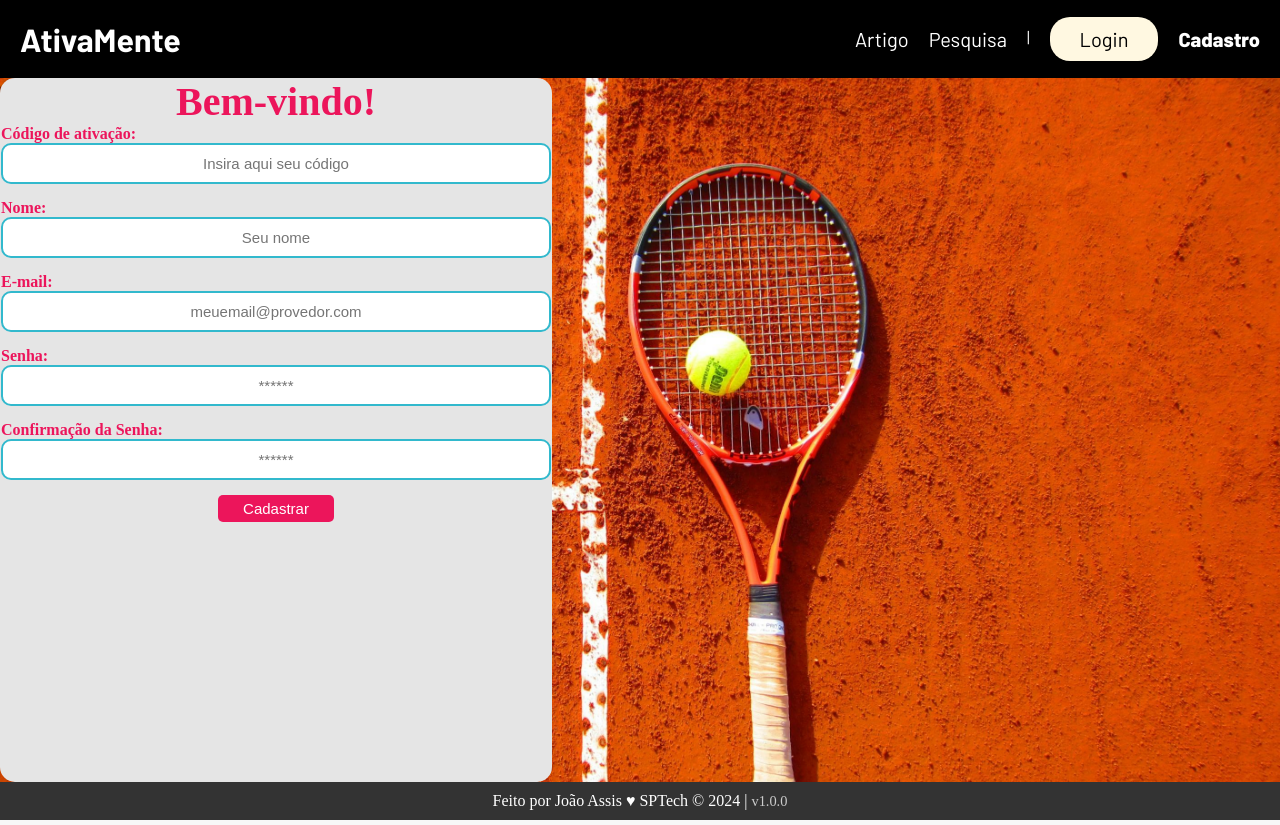
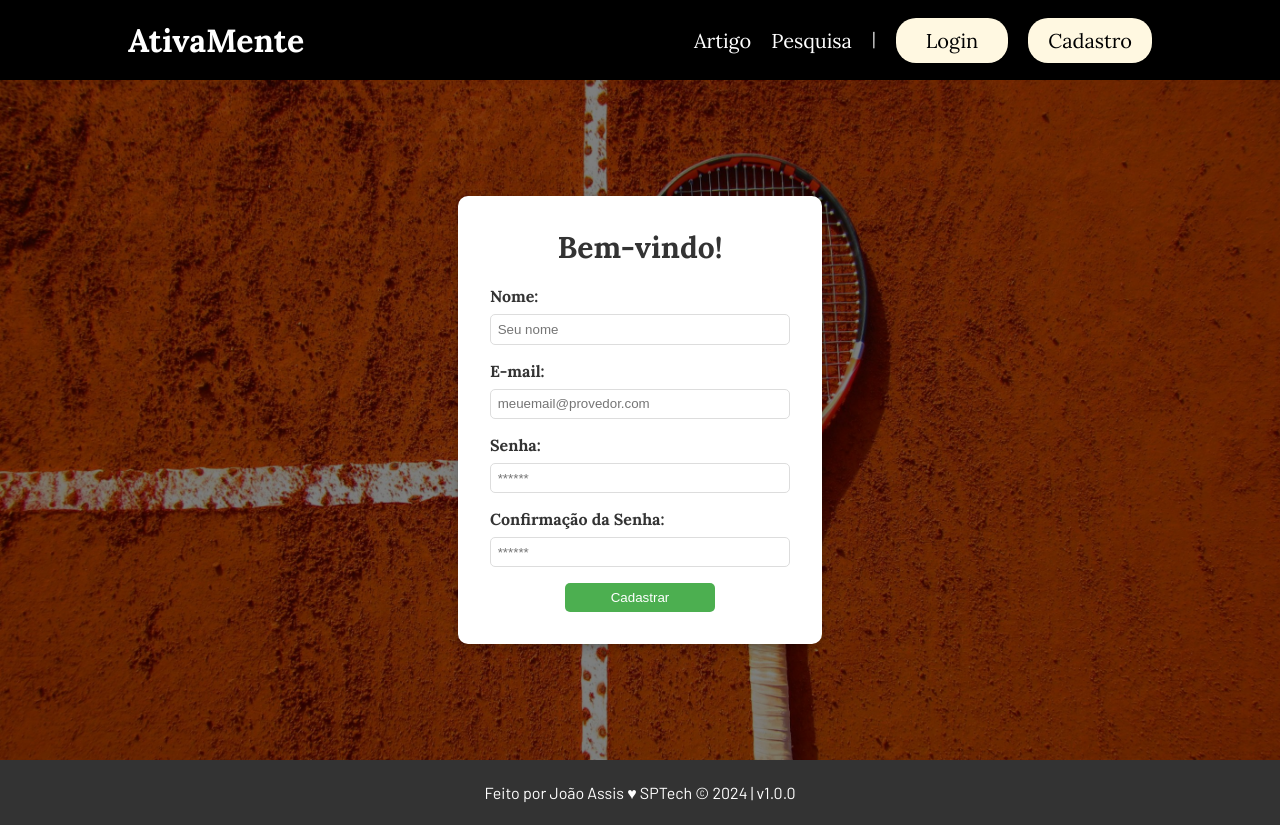
Before and after one commit to jodroassis/AtivaMente, a plain HTML site: page cadastro.html in a window 1280 px wide. Drawn offline with Linux system fonts and the light colour scheme.

Commit message:
update cadastro and add login

```diff
--- a/cadastro.html
+++ b/cadastro.html
@@ -18,7 +18,7 @@
             <li><a href="pesquisa.html" class="pesquisa">Pesquisa</a></li>
             <li>|</li>
             <li><a href="login.html" class="botao-login">Login</a></li>
-            <li><a href="#" class="agora">Cadastro</a></li>
+            <li><a href="#" class="botao-cadastro">Cadastro</a></li>
           </ul>
         </nav>
       </div>
@@ -29,14 +29,6 @@
         <div class="card card-cadastro">
           <h2>Bem-vindo!</h2>
           <div class="formulario">
-            <div class="campo">
-              <span>Código de ativação:</span>
-              <input
-                id="codigo_input"
-                type="text"
-                placeholder="Insira aqui seu código"
-              />
-            </div>
             <div class="campo">
               <span>Nome:</span>
               <input id="nome_input" type="text" placeholder="Seu nome" />
--- a/style.css
+++ b/style.css
@@ -7,42 +7,56 @@
     padding: 0;
 }
 
+:root {
+    --tamanho-header: 80px;
+    --tamanho-banner: calc(100vh - var(--tamanho-header) - var(--tamanho-footer) - 2px);
+    --tamanho-login: calc(100vh - var(--tamanho-header) - var(--tamanho-footer) - 2px);
+    --tamanho-footer: 65px;
+}
+
 body {
     background-color: #f7f7f7;
     color: #333;
-}
-
-.header{
-    font-family: 'Barlow', sans-serif;
-}
-
-
-
-.content p{
+    display: flex;
+    flex-direction: column;
+    min-height: 100vh;
     font-family: 'Lora', sans-serif;
 }
 
-.content h1{
+.content .artigo p{
+    font-family: 'Lora', sans-serif;
+}
+
+.content .artigo h1{
     font-family: 'Montserrat', sans-serif;
 }
-.content h2{
+.content .artigo h2{
     font-family: 'Montserrat', sans-serif;
 }
-.content h3{
+.content .artigo h3{
     font-family: 'Montserrat', sans-serif;
 }
 
-
 .header {
+    display: flex;
+    align-items: center;
     background-color: #000;
     color: white;
-    padding: 20px;
+    height: var(--tamanho-header);
 }
 
 .header .container {
     display: flex;
     justify-content: space-between;
+    width: 80%;
+    margin: auto;
     align-items: center;
+}
+
+.header .logo {
+    display: flex;
+    align-items: center;
+
 }
 
 .header .menu ul {
@@ -73,11 +87,14 @@
     font-size: 20px;
 }
 
-.agora{
+.agora {
     font-weight: 800;
 }
 
 .banner {
+    display: flex;
+    justify-content: center;
+    align-items: center;
     position: relative;
     height: 40vh;
     overflow: hidden;
@@ -92,21 +109,20 @@
 
 .banner-text {
     position: absolute;
-    top: 50%;
-    left: 50%;
-    transform: translate(-50%, -50%);
-    color: #fff;
+    color: white;
+    font-size: 50px;
+    font-family: 'Barlow', sans-serif;
     text-align: center;
-    font-size: 50px;
 }
 
 .banner span {
     color: #FFD700;
 }
-.content {
+
+.content .artigo{
     display: flex;
     flex-direction: column;
-    align-items: center;
+    gap: 20px;
     width: 80%;
     margin: 20px auto;
     padding: 20px;
@@ -115,9 +131,21 @@
     border-radius: 8px;
 }
 
+.artigo {
+    display: flex;
+    flex-direction: column;
+    gap: 15px;
+}
+
+.artigo img {
+    display: block;
+    width: 50%;
+    margin: 20px auto;
+    border-radius: 8px;
+}
+
 .artigo p{
     font-size: 20px;
-    padding-left: 30px;
 }
 
 .artigo h1 {
@@ -127,34 +155,17 @@
     text-align: center;
 }
 
-.artigo img {
-    width: 50%;
-    height: 50%;
-    border-radius: 5px;
-    margin: 20px;
-    padding-left: 350px;
-}
-
-.intro {
-    font-style: italic;
-    color: #555;
-    margin-bottom: 20px;
-    text-align: center;
-}
-
-.referencias {
-    margin-top: 30px;
-    margin-bottom: 30px;
-}
-
-.referencias h3 {
-    color: #444;
+.referencias ul {
+    display: flex;
+    flex-direction: column;
+    gap: 10px;
+    list-style-type: none;
+    padding: 0;
 }
 
 .autor {
     display: flex;
     gap: 10px;
-    margin-top: 20px;
     align-items: center;
 }
 
@@ -166,80 +177,106 @@
     background-size: cover;
 }
 
-.content .autor-info p{
-    padding-left: 0px;
-}
-
 .footer {
+    display: flex;
+    justify-content: center;
+    align-items: center;
+    height: var(--tamanho-footer);
     background-color: #333;
     color: white;
-    text-align: center;
-    padding: 10px;
-}
-
-.version {
-    font-size: 0.9em;
-    color: #ccc;
+    font-family: 'Barlow', sans-serif;
 }
 
 .login {
     display: flex;
-    height: 88vh;
+    justify-content: center;
+    align-items: center;
+    height: 85vh;
     background-image: url(../AtivaMente/img/banner_cadastro.jpg);
     background-size: cover;
     background-position: center;
-}
+    position: relative;
+  }
 
-.login .container{
-    display: flex;
-    justify-content: center;
-    background-color: #e5e5e5;
-    color: #EC155B;
-    border-radius: 15px;
-    padding: 0px 20px 20px 20px;
-    width: 40%;
-    font-weight: 800;
-}
+  .login::before {
+    content: '';
+    position: absolute;
+    top: 0;
+    left: 0;
+    width: 100%;
+    height: 100%;
+    background-color: rgba(0, 0, 0, 0.5);
+    z-index: 1;
+  }
 
-.card{
+  .login .container {
+    position: relative;
+    z-index: 2;
     display: flex;
     flex-direction: column;
     align-items: center;
+    width: 300px;
+  }
+
+  .card-cadastro {
+    background-color: #fff;
+    padding: 2em;
+    border-radius: 10px;
     width: 100%;
-}
+    box-shadow: 0 4px 8px rgba(0, 0, 0, 0.2);
+    text-align: center;
+  }
 
-.card h2{
-    font-size: 40px;
-}
+  .card-login {
+    background-color: #fff;
+    padding: 2em;
+    border-radius: 10px;
+    width: 100%;
+    box-shadow: 0 4px 8px rgba(0, 0, 0, 0.2);
+    text-align: center;
+  }
 
-.campo{
+  .login h2 {
+    margin-bottom: 20px;
+    font-size: 30px;
+  }
+
+  .formulario {
     display: flex;
     flex-direction: column;
-    width:550px;
-}
+    gap: 1em;
+  }
 
-.formulario{
+  .campo {
     display: flex;
     flex-direction: column;
-    align-items: center;
-}
+    text-align: left;
+  }
 
-.login input{
-    margin-bottom: 15px;
-    padding: 10px;
-    border-radius: 10px;
-    border: 2px solid #32b9cd;
-    font-size: 15px;
-    text-align: center;
-}
+  .campo span {
+    font-weight: bold;
+    margin-bottom: 0.5em;
+  }
 
-.botao {
-    display: flex;
-    background-color: #EC155B;
+  .campo input {
+    padding: 0.5em;
     border-radius: 5px;
+    border: 1px solid #ddd;
+  }
+
+  .login .botao {
+    width: 50%;
+    padding: 0.5em;
+    background-color: #4CAF50;
+    color: white;
     border: none;
-    color: #fff;
-    font-size: 15px;
-    text-align: center;
-    padding: 5px 25px;
-}
+    border-radius: 5px;
+    cursor: pointer;
+    transition: background 0.3s ease;
+    margin: 0 auto;
+    display: block;
+  }
+
+  .login .botao:hover {
+    background-color: #45a049;
+  }
```
Also changed, not shown: index.html (+1 -1 lines), login.html (+22 -1 lines).
